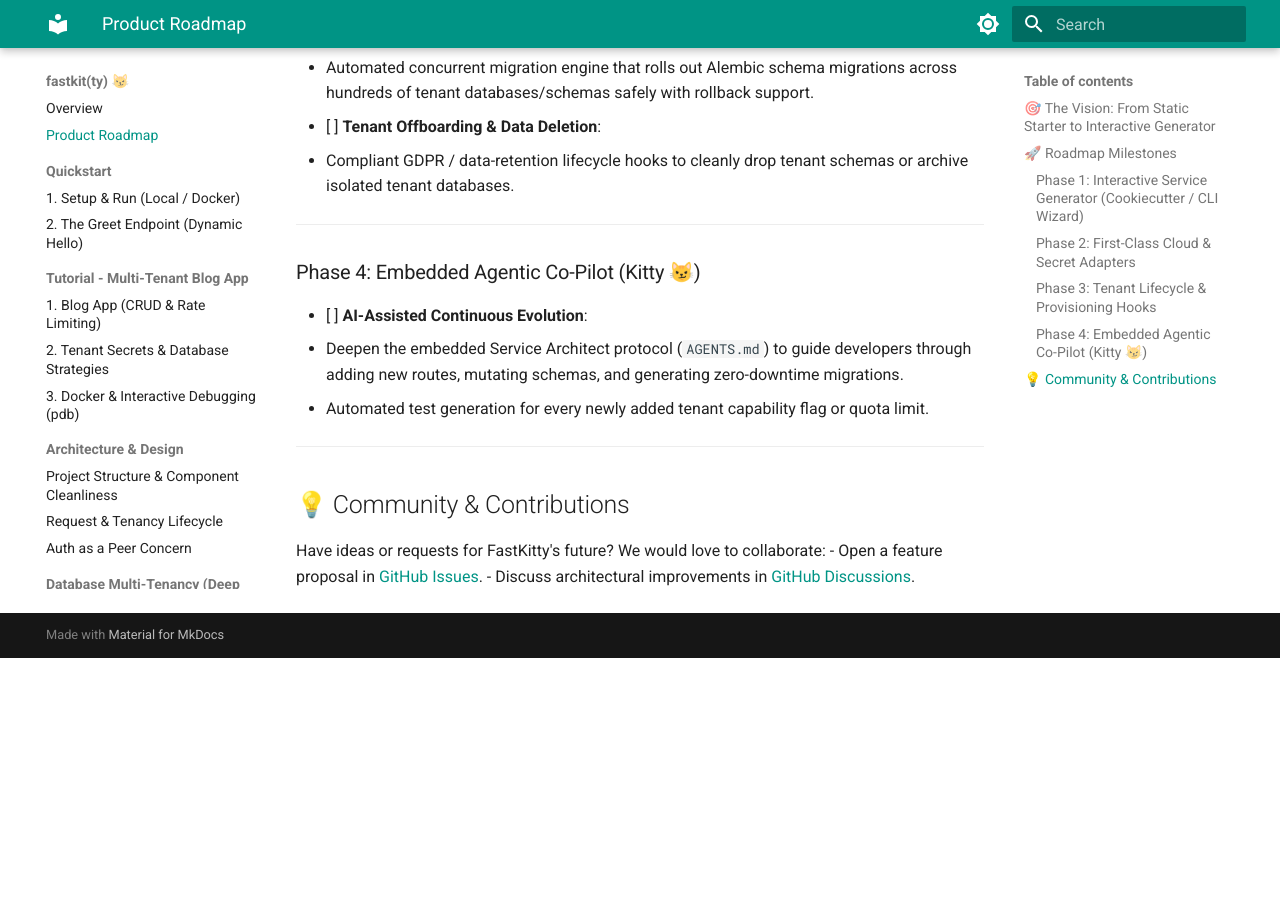
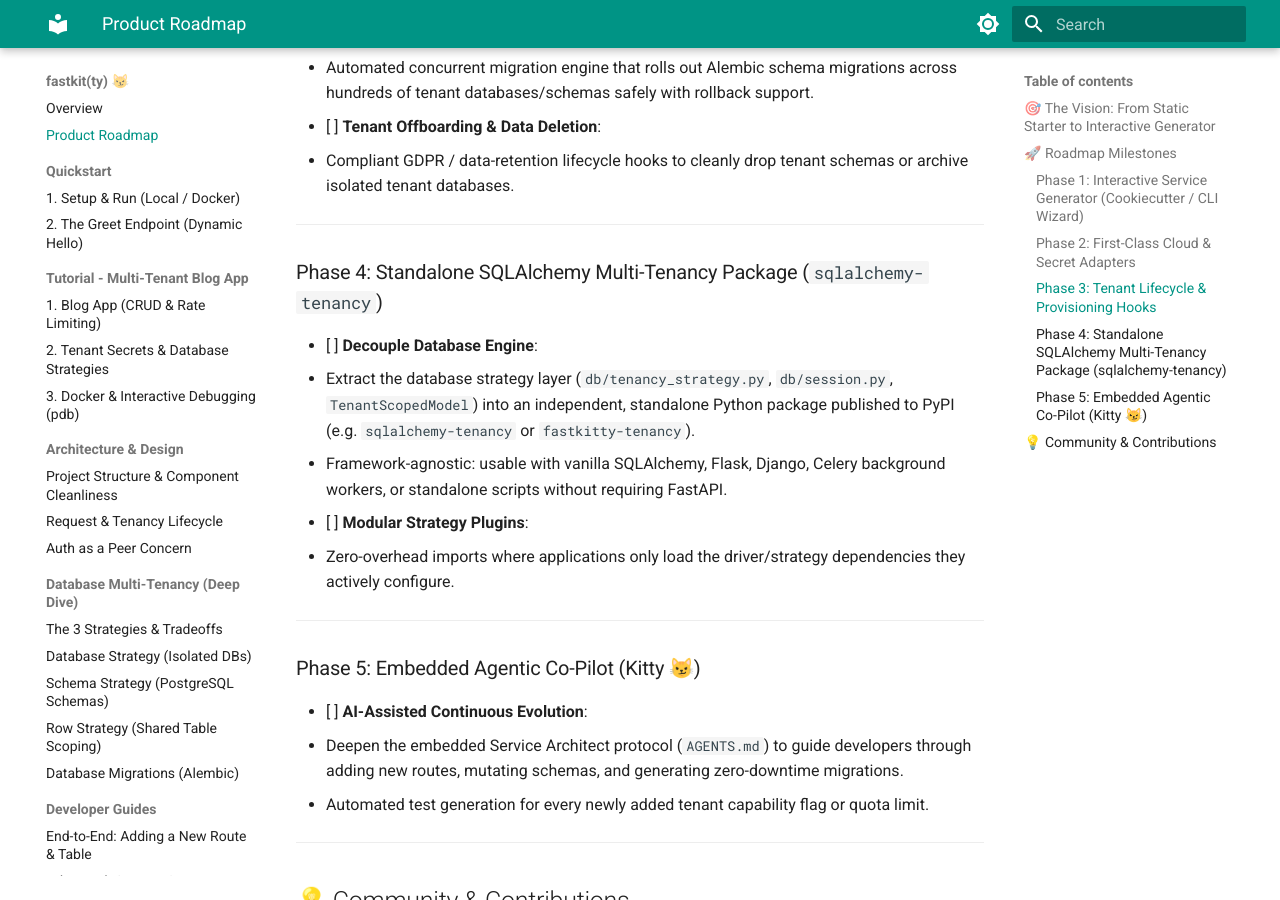
Before and after one commit to abhilash-m96/fastkitty, an MkDocs documentation site: the page built from docs/roadmap.md, in a window 1280 px wide and 900 px high, scrolled down 1787 px. Built offline with MkDocs 1.6.1 and Material for MkDocs 9.7.7, drawn with Linux system fonts in a browser that asks for light colours; before the commit the page ends 2445 px from its top, so only the background shows below that.

Commit message:
docs(roadmap): add standalone SQLAlchemy tenancy package milestone

```diff
--- a/docs/roadmap.md
+++ b/docs/roadmap.md
@@ -53,7 +53,16 @@
 
 ---
 
-### Phase 4: Embedded Agentic Co-Pilot (Kitty 😼)
+### Phase 4: Standalone SQLAlchemy Multi-Tenancy Package (`sqlalchemy-tenancy`)
+- [ ] **Decouple Database Engine**:
+  - Extract the database strategy layer (`db/tenancy_strategy.py`, `db/session.py`, `TenantScopedModel`) into an independent, standalone Python package published to PyPI (e.g. `sqlalchemy-tenancy` or `fastkitty-tenancy`).
+  - Framework-agnostic: usable with vanilla SQLAlchemy, Flask, Django, Celery background workers, or standalone scripts without requiring FastAPI.
+- [ ] **Modular Strategy Plugins**:
+  - Zero-overhead imports where applications only load the driver/strategy dependencies they actively configure.
+
+---
+
+### Phase 5: Embedded Agentic Co-Pilot (Kitty 😼)
 - [ ] **AI-Assisted Continuous Evolution**:
   - Deepen the embedded Service Architect protocol (`AGENTS.md`) to guide developers through adding new routes, mutating schemas, and generating zero-downtime migrations.
   - Automated test generation for every newly added tenant capability flag or quota limit.
```
Also changed, not shown: README.md (+2 -0 lines), docs/index.md (+2 -0 lines).
